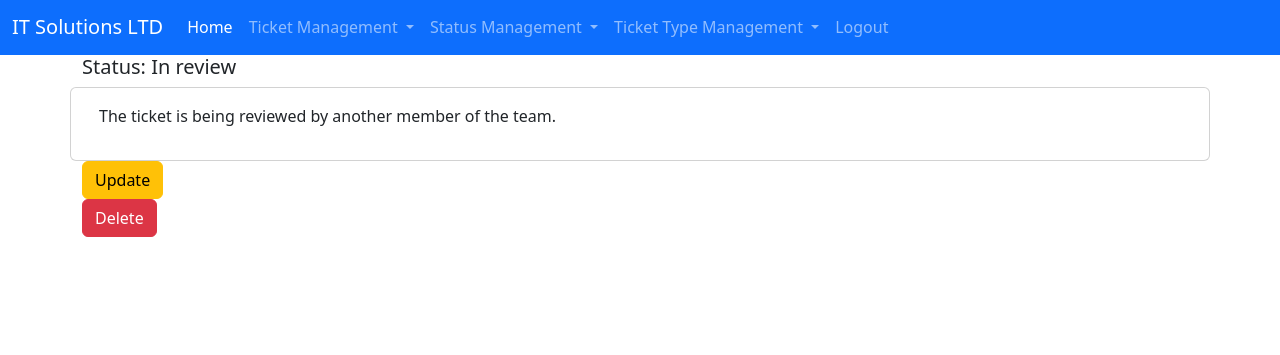
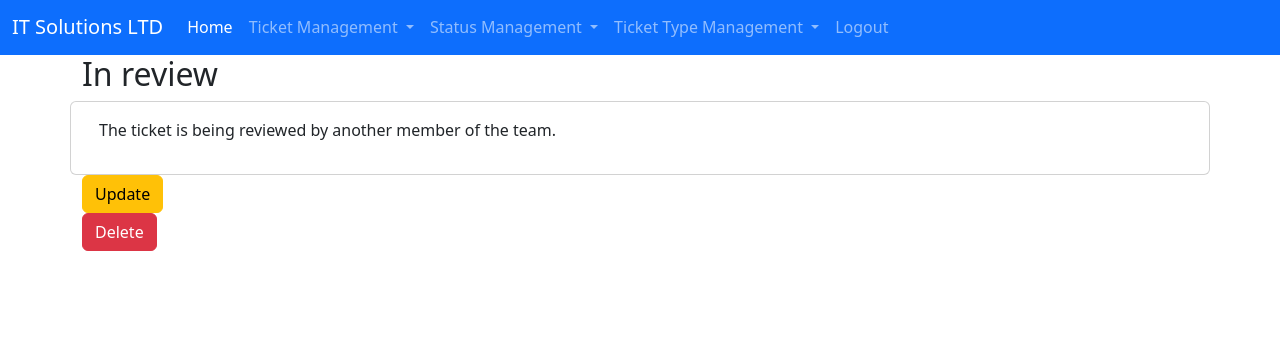
Before and after one commit to Stylie777/SoftwareEngineeringL5, a Django app: a page that uses assignment/assignment/myapp/templates/myapp/display_status.html in a window 1280 px wide. Shown: the part 57-412 px from the top of the page. Run offline with Django 4.2, Linux system fonts and the light colour scheme; a user stored in the database is signed in; data comes from the database, SQL or seed files in the repository.

Commit message:
display-status: Update title formatting of Status
Change this to match other pages by being a H2 header, and remove the `Status: ` tag.

```diff
--- a/assignment/assignment/myapp/templates/myapp/display_status.html
+++ b/assignment/assignment/myapp/templates/myapp/display_status.html
@@ -7,7 +7,7 @@
     <div class="container">
     <div class="row">
         <div class="col-sm">
-            <h5> Status: {{status.status_name}}</h5>
+            <h2>{{status.status_name}}</h2>
         </div>
         <div class="col-sm">
         </div>
```
